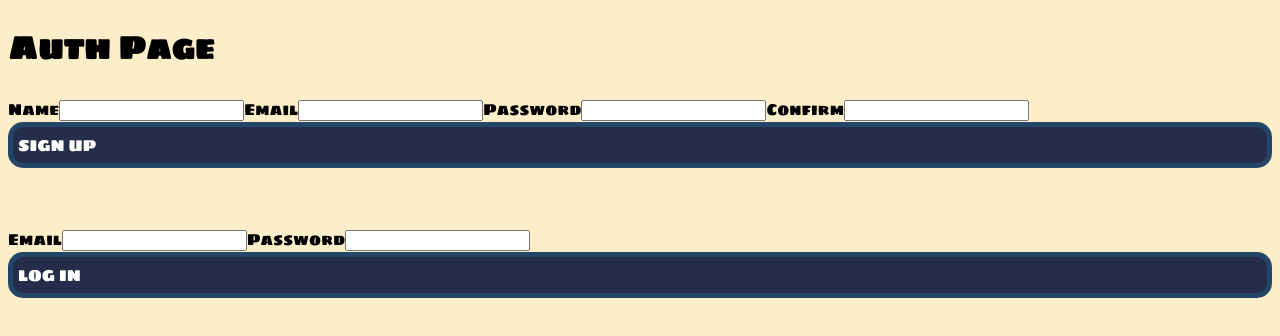
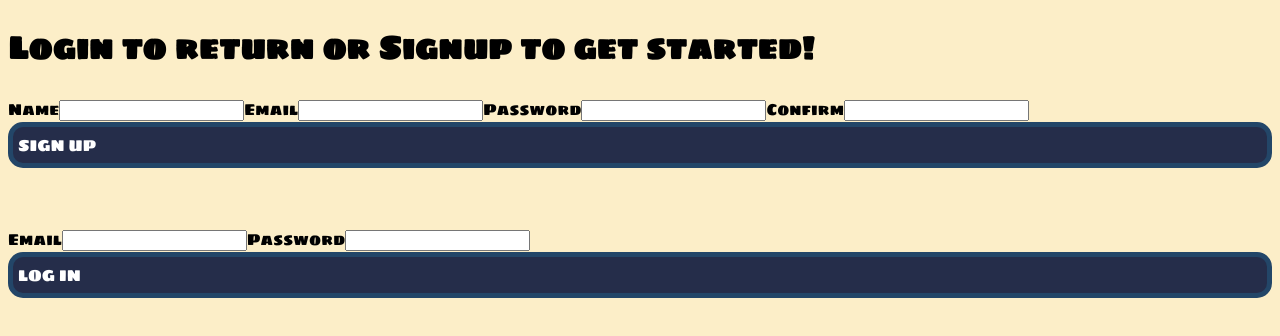
Before and after one commit to moris96/poke-bag, a React (Create React App) app: page / in a window 1280 px wide. Shown: the top 336 px of the page. Built offline with nearby package versions, Linux system fonts and the light colour scheme; no server answers.

Commit message:
removed music page because it was not needed for this project

```diff
--- a/src/components/NavBar/NavBar.js
+++ b/src/components/NavBar/NavBar.js
@@ -4,8 +4,6 @@ export default function NavBar() {
     return (
         <nav>
             <Link to="/games">Game Page</Link>
-            &nbsp; | &nbsp;
-            <Link to="/music">Music Page</Link>
             &nbsp; | &nbsp;
             <Link to="/pokebags">Pokebag Page</Link>
             &nbsp; | &nbsp;
--- a/src/pages/App/App.js
+++ b/src/pages/App/App.js
@@ -4,7 +4,6 @@ import BagsPage from "../BagsPage/BagsPage";
 import { Routes, Route} from 'react-router-dom';
 import NavBar from "../../components/NavBar/NavBar";
 import GamePage from "../GamePage/GamePage";
-import MusicPage from "../MusicPage/MusicPage";
 import PokedexPage from "../PokedexPage/PokedexPage";
 
 function App() {
@@ -34,7 +33,6 @@ function App() {
           <Routes>
             <Route path="/pokebags" element={<BagsPage />} />
             <Route path="/games" element={<GamePage />} />
-            <Route path="/music" element={<MusicPage />} />
             <Route path="/" element={<PokedexPage />} />
           </Routes>
         </>
--- a/src/pages/AuthPage/AuthPage.js
+++ b/src/pages/AuthPage/AuthPage.js
@@ -4,7 +4,7 @@ import LoginForm from "../../components/LoginForm/LoginForm"
 export default function AuthPage(props){
     return(
         <main>
-            <h1>Auth Page</h1>
+            <h1>Login to return or Signup to get started!</h1>
             <SignUpForm setUser={props.setUser}/>
             <LoginForm setUser={props.setUser} />
         </main>
--- a/src/pages/MusicPage/MusicPage.js
+++ /dev/null
@@ -1,9 +0,0 @@
-export default function MusicPage(props) {
-
-
-
-
-    return (
-        <h1>Music Page</h1>
-    )
-}
```
Also changed, not shown: src/pages/MusicPage/MusicPage.module.scss (deleted).
